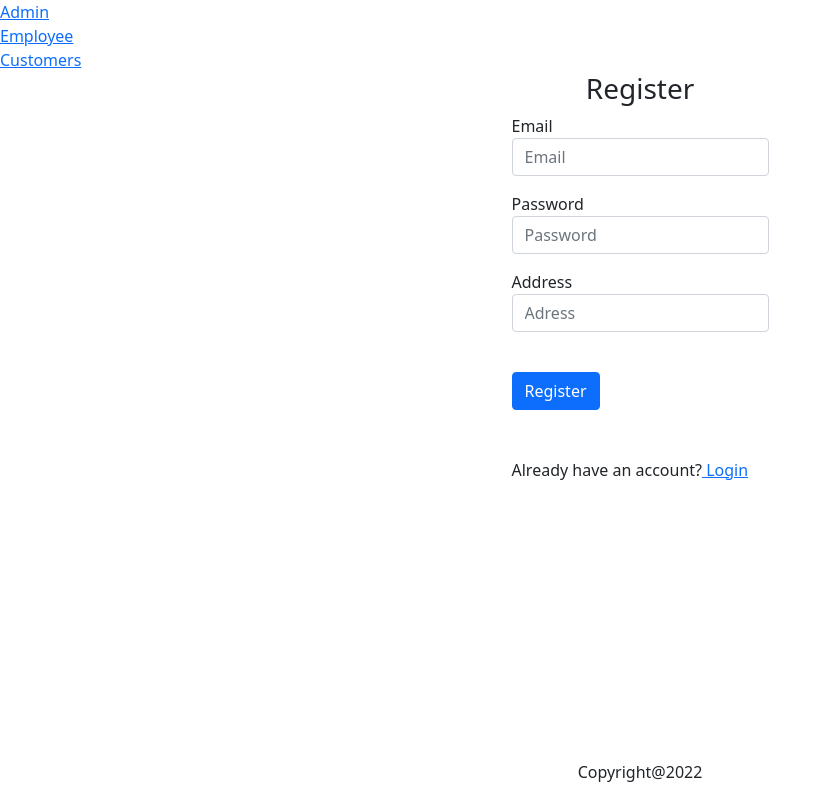
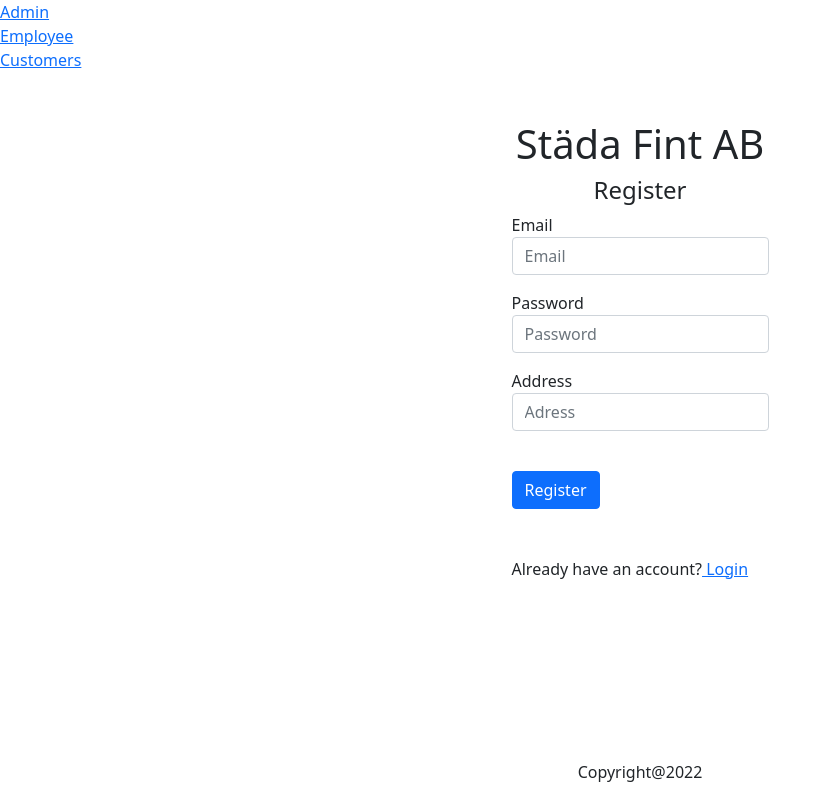
Before and after one commit to nicknilssonmoren/StadaFintAbGrupp2, a React (Create React App) app in the folder frontend/frontend/: page /register in a window 1280 px wide. Shown: the whole page, without its empty margins (0-832 px from the left). Built offline with nearby package versions, Linux system fonts and the light colour scheme.

Commit message:
Added header component

```diff
--- a/frontend/frontend/src/pages/Login.js
+++ b/frontend/frontend/src/pages/Login.js
@@ -2,6 +2,7 @@ import React, {Component} from 'react';
 import 'bootstrap/dist/css/bootstrap.css';
 import {initializeApp} from "firebase/app";
 import {getAuth, signInWithEmailAndPassword} from "firebase/auth";
+import Header from "./static/Header";
 
 // Initialize Firebase
 const firebaseConfig = {
@@ -59,7 +60,8 @@ class Login extends Component {
     render() {
         return (
             <>
-                <h3 className="justify-content-center d-flex">Login</h3>
+                <Header></Header>
+                <h4 className="justify-content-center d-flex">Login</h4>
                 <div className="justify-content-center d-flex">
                     <div>
                         <label>Email</label>
--- a/frontend/frontend/src/pages/Register.js
+++ b/frontend/frontend/src/pages/Register.js
@@ -2,6 +2,7 @@ import React, {Component} from 'react';
 import 'bootstrap/dist/css/bootstrap.css';
 import {initializeApp} from "firebase/app";
 import {createUserWithEmailAndPassword, getAuth} from "firebase/auth";
+import Header from "./static/Header";
 
 // Initialize Firebase
 const firebaseConfig = {
@@ -64,7 +65,8 @@ class Register extends Component {
     render() {
         return (
             <>
-                <h3 className="justify-content-center d-flex">Register</h3>
+                <Header></Header>
+                <h4 className="justify-content-center d-flex">Register</h4>
                 <div className="justify-content-center d-flex">
                     <div>
                         <label>Email</label>
```
